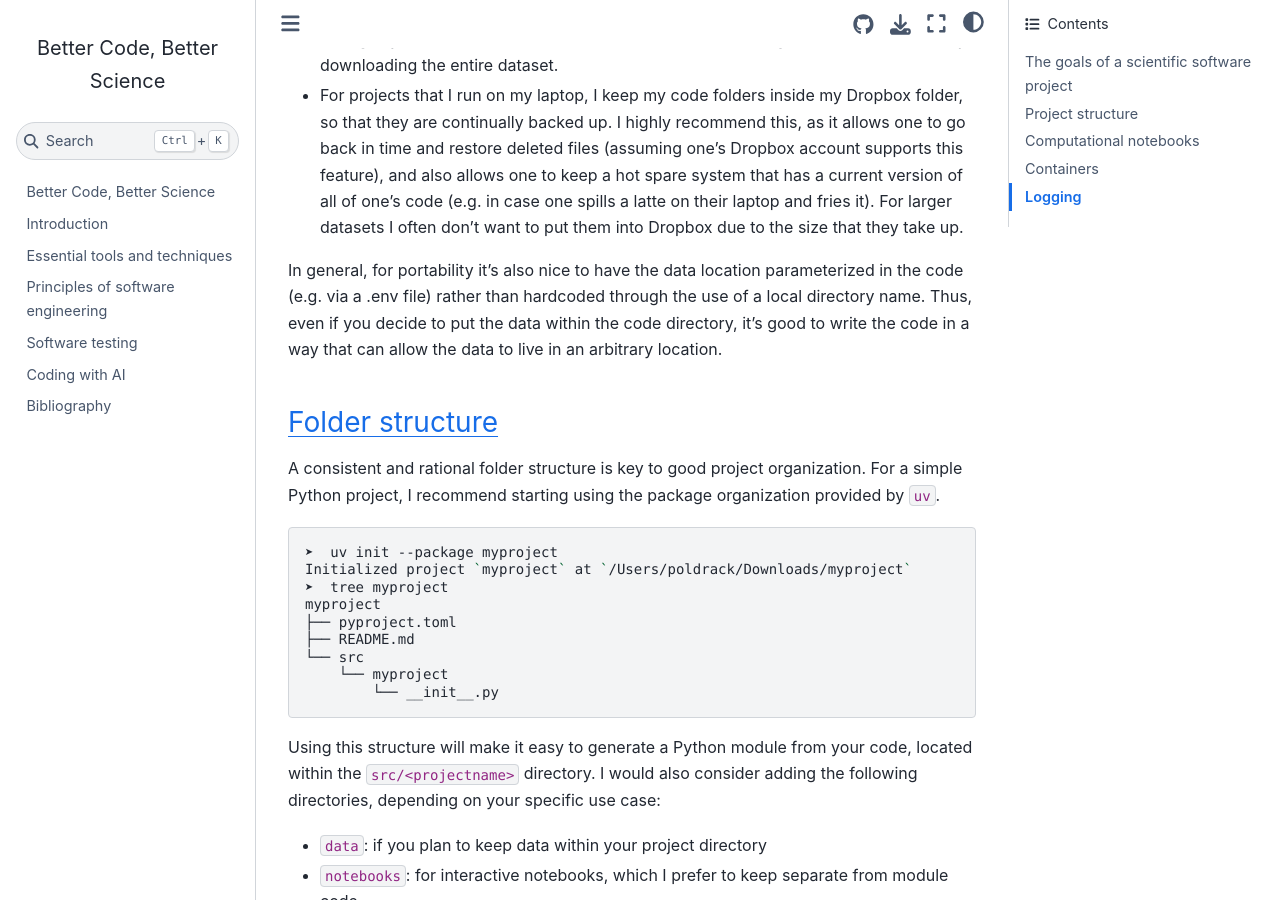
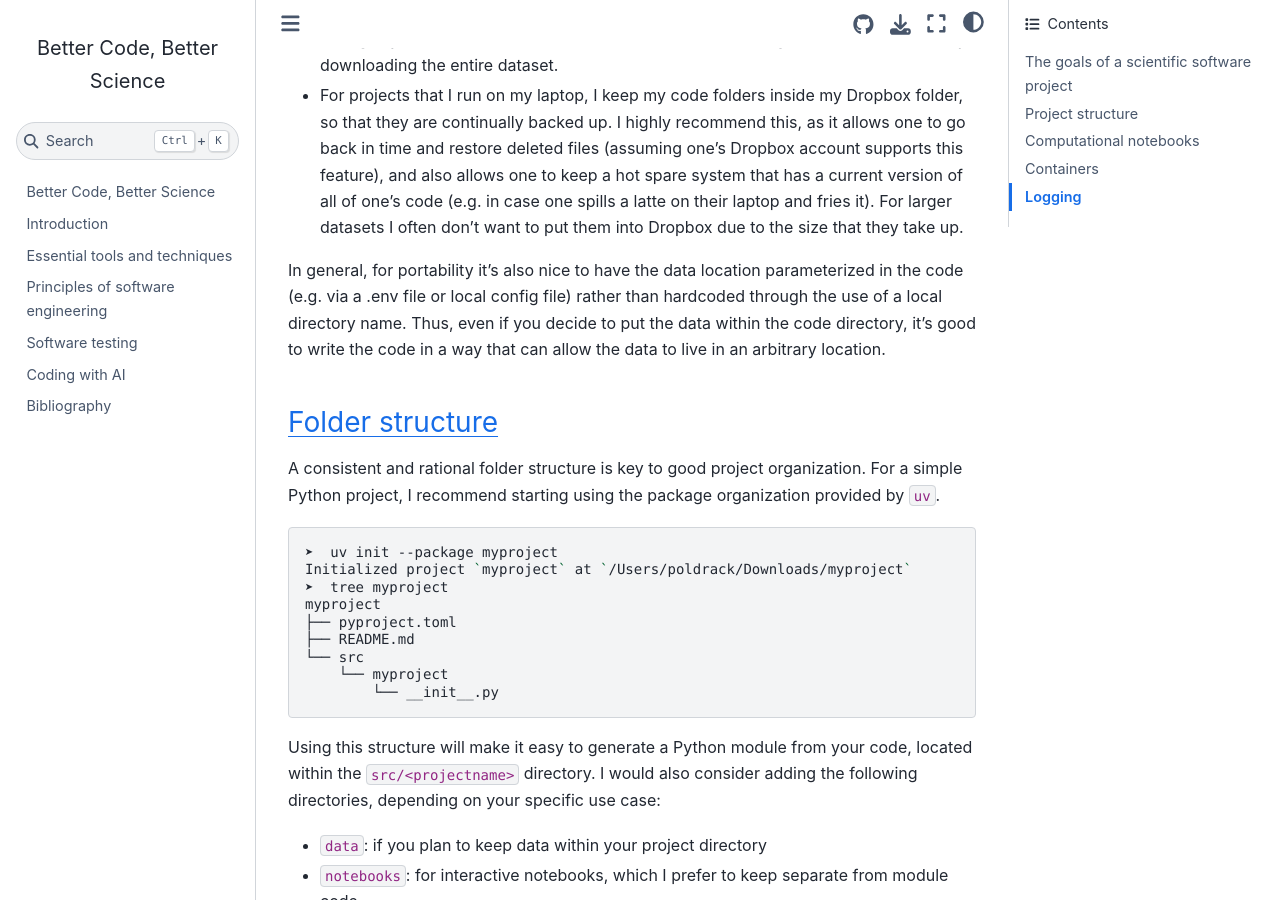
Before and after one commit to poldrack/BetterCodeBetterScience, a Jupyter Book: the page built from book/project_organization.md, in a window 1280 px wide and 900 px high, scrolled down 4060 px. Built offline with Jupyter Book 1.0.4 settings and Sphinx 7.4.7 and the Sphinx Book theme 1.1.4, drawn with Linux system fonts in a browser that asks for light colours; pages that are not in the unit, such as notebooks, are missing from menus; cross-references to code outside the pages are shown as plain code.

Commit message:
minor: config file

```diff
--- a/book/project_organization.md
+++ b/book/project_organization.md
@@ -45,7 +45,7 @@ For my projects with datasets larger than a few gigabytes, I tend to keep data s
 - In some cases it's useful to remotely mount a filesystem (such as mounting the storage system on the local cluster via sshfs) to allow reading of data without actually downloading the entire dataset.
 - For projects that I run on my laptop, I keep my code folders inside my Dropbox folder, so that they are continually backed up.  I highly recommend this, as it allows one to go back in time and restore deleted files (assuming one's Dropbox account supports this feature), and also allows one to keep a hot spare system that has a current version of all of one's code (e.g. in case one spills a latte on their laptop and fries it).  For larger datasets I often don't want to put them into Dropbox due to the size that they take up.
 
-In general, for portability it's also nice to have the data location parameterized in the code (e.g. via a .env file) rather than hardcoded through the use of a local directory name.  Thus, even if you decide to put the data within the code directory, it's good to write the code in a way that can allow the data to live in an arbitrary location.
+In general, for portability it's also nice to have the data location parameterized in the code (e.g. via a .env file or local config file) rather than hardcoded through the use of a local directory name.  Thus, even if you decide to put the data within the code directory, it's good to write the code in a way that can allow the data to live in an arbitrary location.
 
 ### Folder structure
 
```
Also changed, not shown: 1 other file.
